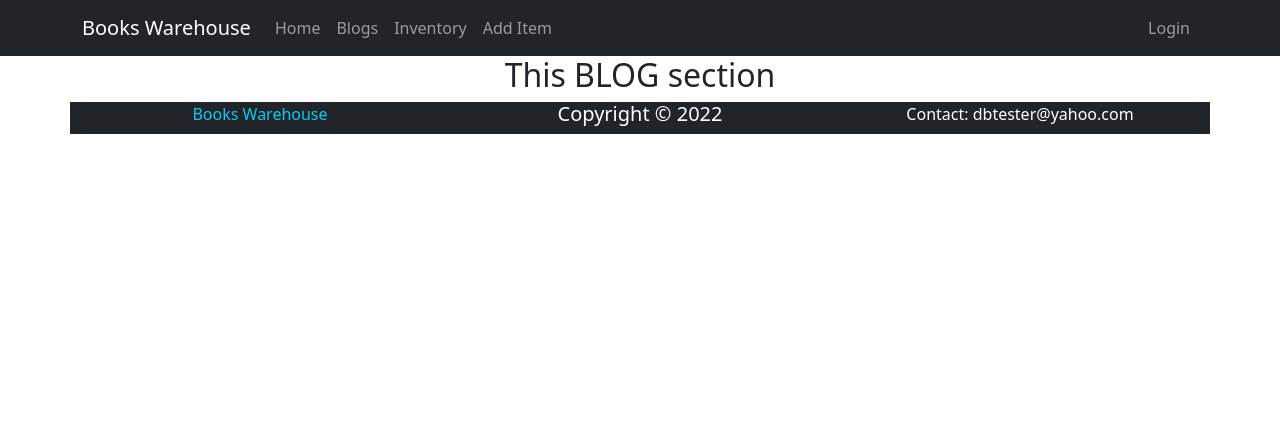
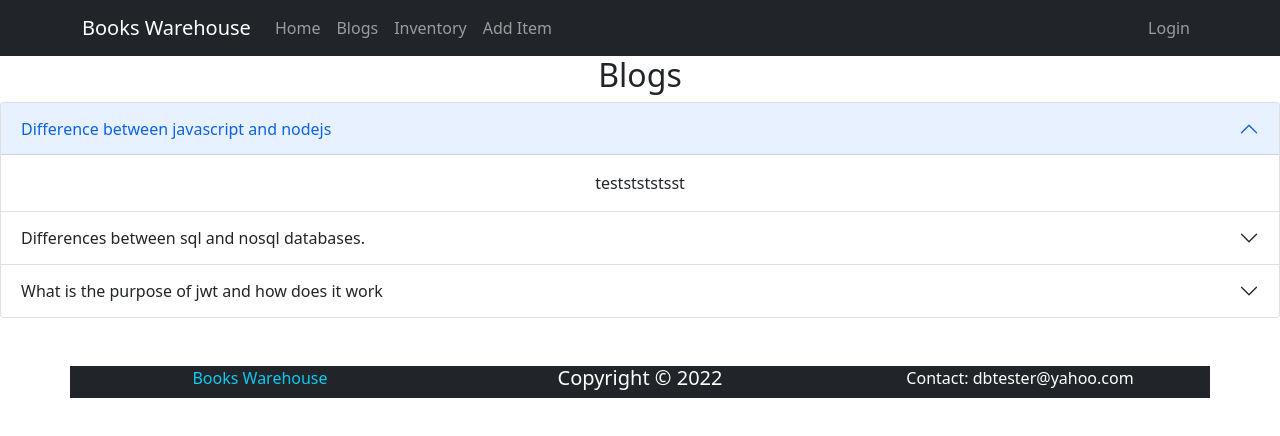
Before and after one commit to mirzasabbirgithub/warehouse-management-website-client-side, a React (Create React App) app: page /blogs in a window 1280 px wide. Shown: the top 436 px of the page. Built offline with nearby package versions, Linux system fonts and the light colour scheme; no server answers.

Commit message:
mongodb connected

```diff
--- a/src/App.js
+++ b/src/App.js
@@ -21,7 +21,7 @@ function App() {
         <Route path="/" element={<Home></Home>}></Route>
         <Route path="/home" element={<Home></Home>}></Route>
         <Route path="/blogs" element={<Blogs></Blogs>}></Route>
-        <Route path="/inventory" element={
+        <Route path="/inventory/:itemid" element={
           <RequireAuth>
             <Inventory></Inventory>
           </RequireAuth>
--- a/src/LoginPages/Login/Login.js
+++ b/src/LoginPages/Login/Login.js
@@ -1,6 +1,6 @@
 import React, { useRef } from 'react';
 import { Button, Form } from 'react-bootstrap';
-import { Link, useLocation, useNavigate } from 'react-router-dom';
+import { Link, useNavigate } from 'react-router-dom';
 import auth from '../../firebase.init';
 import { useSendPasswordResetEmail, useSignInWithEmailAndPassword } from 'react-firebase-hooks/auth';
 import { toast, ToastContainer } from 'react-toastify';
@@ -25,7 +25,6 @@ const Login = () => {
                     return;
           }
 
-          // navigate current page instead of home page
           if (user) {
                     navigate('/home');
           }
@@ -40,7 +39,6 @@ const Login = () => {
                     signInWithEmailAndPassword(email, password);
           }
 
-          // sent reset email with toast notification
           const resetPassword = async () => {
                     const email = emailRef.current.value;
                     if (email) {
@@ -52,8 +50,6 @@ const Login = () => {
                     }
           }
 
-
-          // navigate register page
           const navigateToRegister = event => {
                     navigate('/register');
           }
--- a/src/Pages/Blogs/Blogs.js
+++ b/src/Pages/Blogs/Blogs.js
@@ -1,9 +1,34 @@
 import React from 'react';
+import { Accordion } from 'react-bootstrap';
 
 const Blogs = () => {
           return (
-                    <div>
-                              <h2>This BLOG section</h2>
+                    <div className='blogs'>
+                              <div>
+                                        <h2>Blogs</h2>
+                              </div>
+
+                              <Accordion defaultActiveKey="0">
+                                        <Accordion.Item eventKey="0">
+                                                  <Accordion.Header>Difference between javascript and nodejs</Accordion.Header>
+                                                  <Accordion.Body>
+                                                            teststststsst
+                                                  </Accordion.Body>
+                                        </Accordion.Item>
+                                        <Accordion.Item eventKey="1">
+                                                  <Accordion.Header>Differences between sql and nosql databases.</Accordion.Header>
+                                                  <Accordion.Body>
+
+                                                            tetetetetetetet
+                                                  </Accordion.Body>
+                                        </Accordion.Item>
+                                        <Accordion.Item eventKey="2">
+                                                  <Accordion.Header>What is the purpose of jwt and how does it work</Accordion.Header>
+                                                  <Accordion.Body>
+                                                            tetstetetetetetststetet
+                                                  </Accordion.Body>
+                                        </Accordion.Item>
+                              </Accordion>
                     </div>
           );
 };
--- a/src/Pages/Item/Item.js
+++ b/src/Pages/Item/Item.js
@@ -3,11 +3,11 @@ import { useNavigate } from 'react-router-dom';
 
 
 const Item = ({ item }) => {
-          const { id, name, img, description, price } = item;
+          const { _id, name, img, description, price } = item;
           const navigate = useNavigate();
 
-          const navigateToCheckout = () => {
-                    navigate(`/inventory`);
+          const navigateToCheckout = id => {
+                    navigate(`/inventory/${id}`);
           }
 
           return (
@@ -18,7 +18,7 @@ const Item = ({ item }) => {
                                                   <h5 className="card-title">{name}</h5>
                                                   <p className="card-text">Price:{price} BDT</p>
                                                   <p className="card-text">Description:{description}</p>
-                                                  <button onClick={() => navigateToCheckout()} className='btn btn-success'>Stock Update</button>
+                                                  <button onClick={() => navigateToCheckout(_id)} className='btn btn-success'>Stock Update</button>
                                         </div>
                               </div >
                     </div >
--- a/src/Pages/Items/Items.js
+++ b/src/Pages/Items/Items.js
@@ -5,8 +5,7 @@ const Items = () => {
 
           const [items, setItems] = useState([]);
           useEffect(() => {
-                    //tempData for test only before adding mongodb
-                    fetch('tempData.json')
+                    fetch('http://localhost:5000/item')
                               .then(res => res.json())
                               .then(data => setItems(data));
           }, [])
--- a/src/Pages/SharedPages/Footer/Footer.js
+++ b/src/Pages/SharedPages/Footer/Footer.js
@@ -6,7 +6,7 @@ const Footer = () => {
           const year = today.getFullYear();
           return (
 
-                    <footer className=' text-center text-white'>
+                    <footer className=' mt-5 text-center text-white'>
                               <Container className='bg-dark'>
                                         <Row>
                                                   <Col><span className='text-info'>Books Warehouse </span>  </Col>
```
Also changed, not shown: public/tempData.json (deleted, +0 -24 lines).
